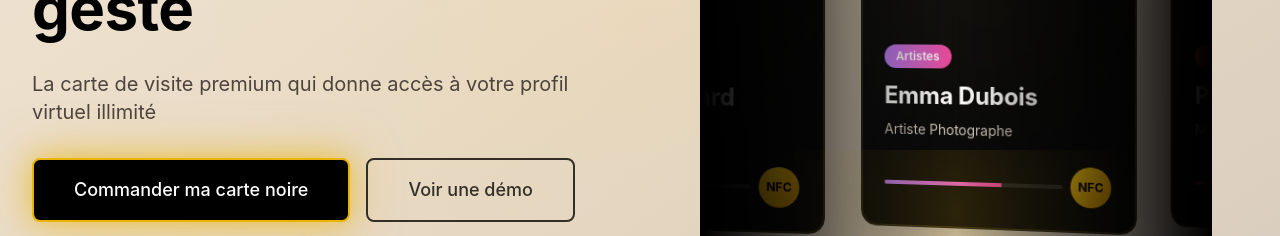
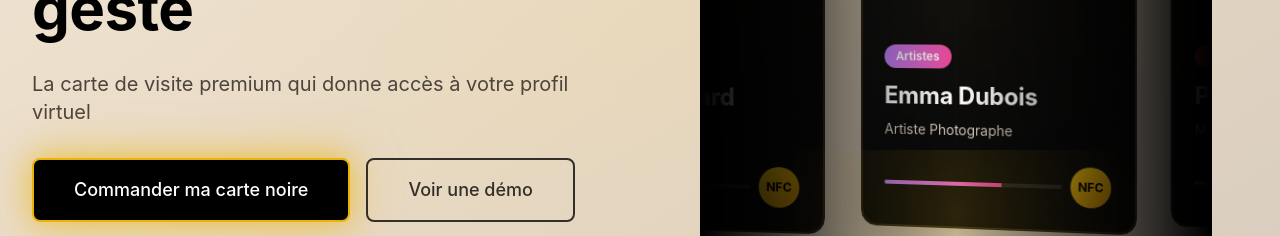
Before and after one commit to SolutionSimple/Obsicarte-V3.1, a React (Vite) app: page / in a window 1280 px wide. Shown: the part 386-622 px from the top of the page. Built offline with nearby package versions, Linux system fonts and the light colour scheme; no server answers.

Commit message:
Updated HeroSection.tsx

```diff
--- a/src/components/landing/HeroSection.tsx
+++ b/src/components/landing/HeroSection.tsx
@@ -49,7 +49,7 @@ export const HeroSection = () => {
               transition={{ delay: 1.5, duration: 1.8, ease: [0.25, 0.1, 0.25, 1] }}
               className="text-lg md:text-xl text-warmGray-700 leading-relaxed"
             >
-              La carte de visite premium qui donne accès à votre profil virtuel illimité
+              La carte de visite premium qui donne accès à votre profil virtuel
             </motion.p>
 
             <motion.div
```
